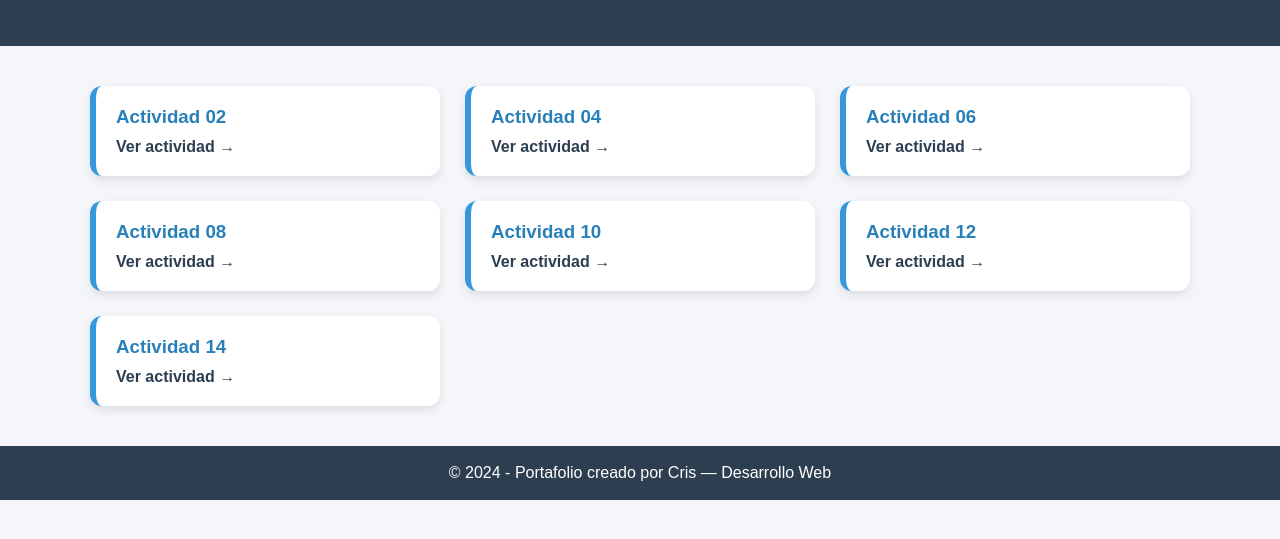
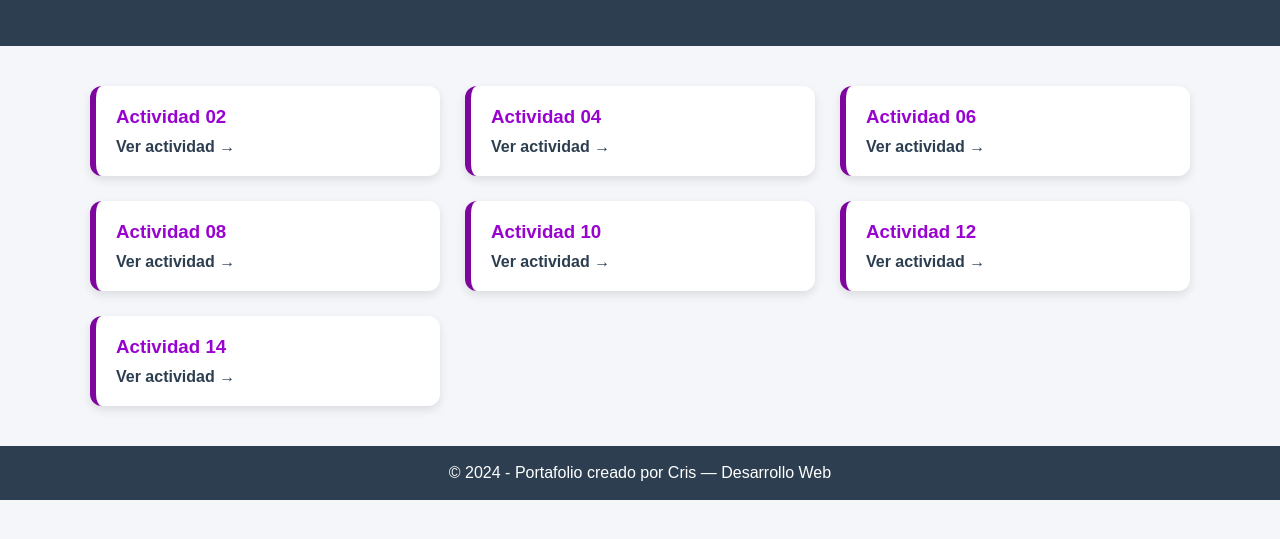
Before and after one commit to Crisdan1505/Portafolio-de-evidencias-, a plain HTML site: page index.html in a window 1280 px wide. Shown: the part 107-646 px from the top of the page. Drawn offline with Linux system fonts and the light colour scheme.

Commit message:
Mejorando visualización de la página principal

```diff
--- a/index.html
+++ b/index.html
@@ -50,7 +50,7 @@
             border-radius: 12px;
             box-shadow: 0px 4px 10px rgba(0,0,0,0.1);
             transition: 0.3s;
-            border-left: 6px solid #3498db;
+            border-left: 6px solid #7e069f;
         }
 
         .card:hover {
@@ -60,7 +60,7 @@
 
         .card h3 {
             margin: 0 0 10px;
-            color: #2980b9;
+            color: #9903cf;
         }
 
         .card a {
```
